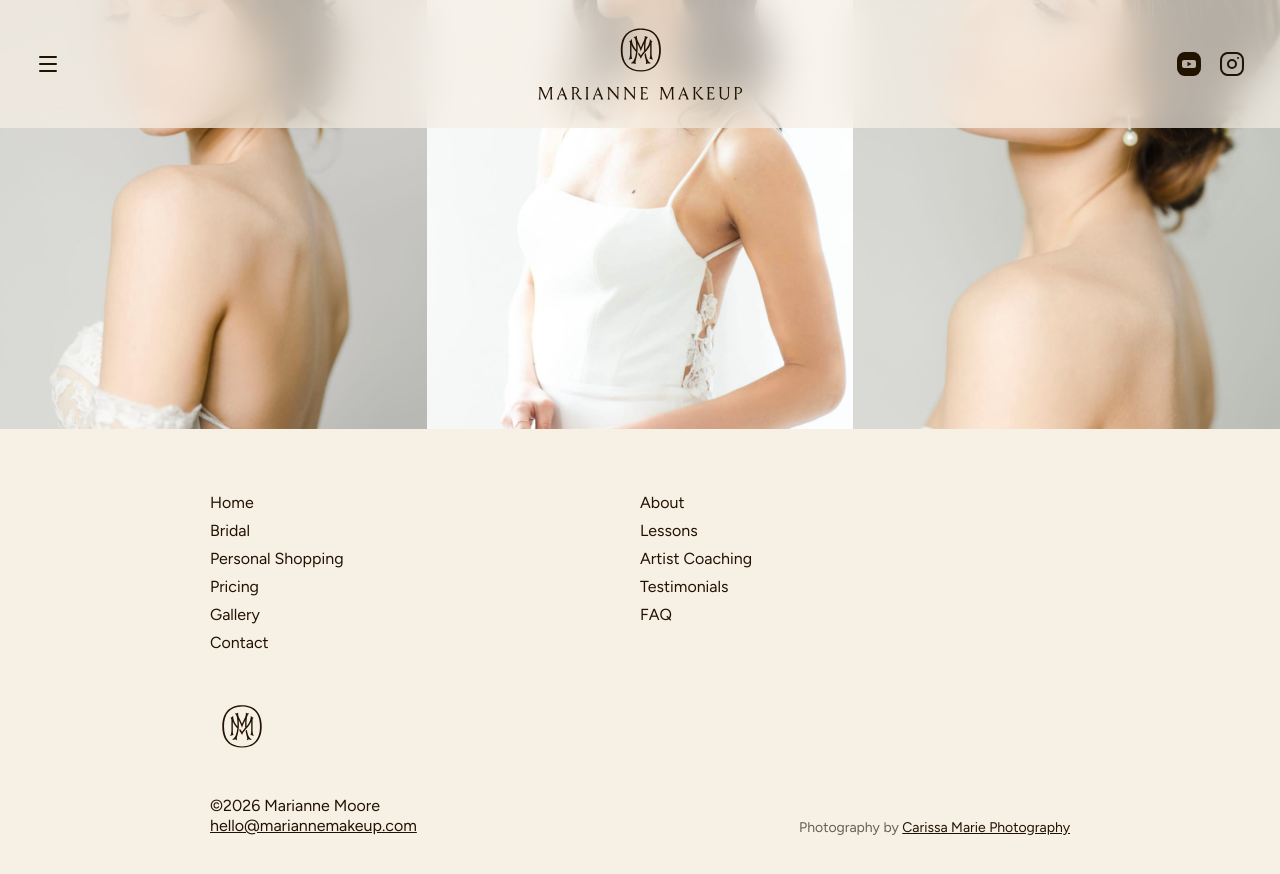
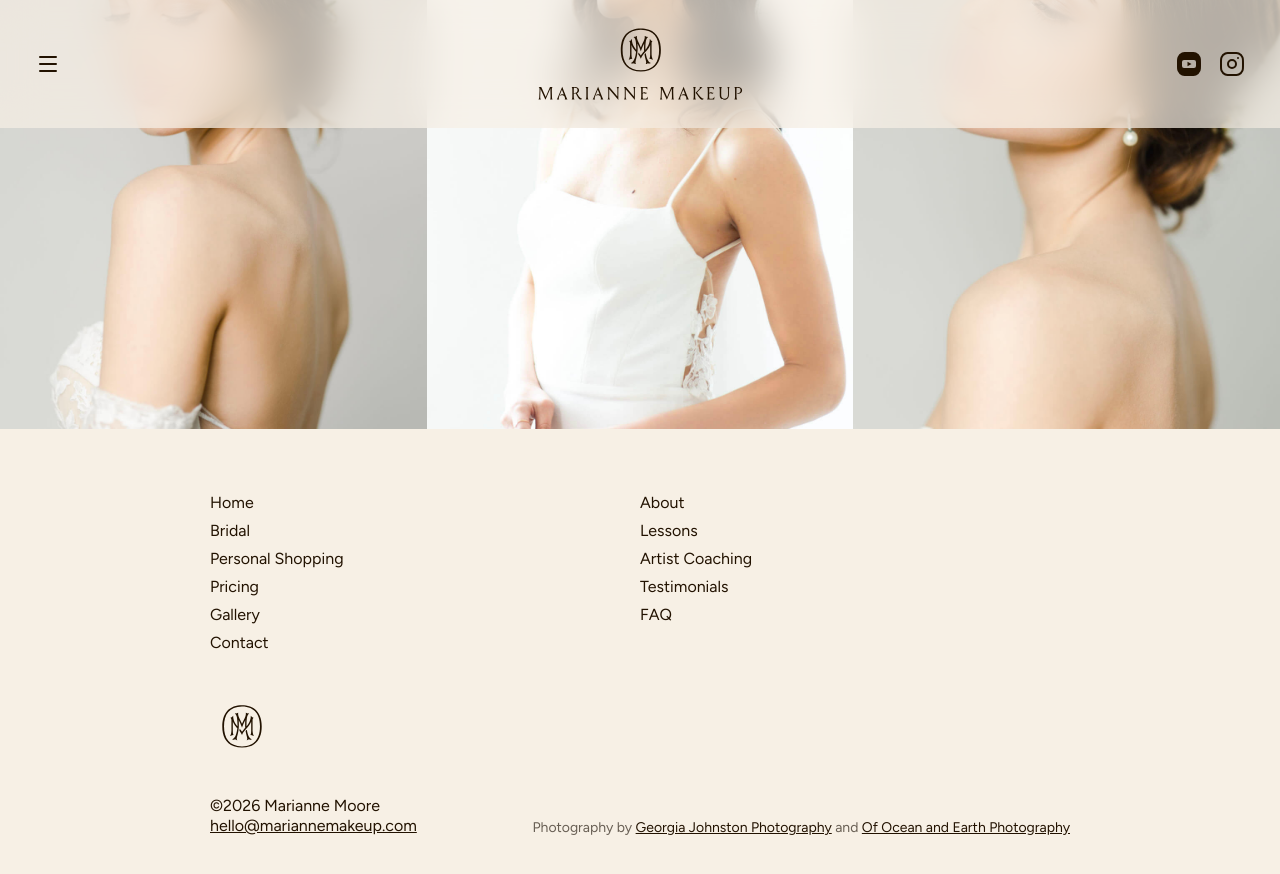
Before and after one commit to mariannemoore/mariannemoore.github.io, a Jekyll site: the page built from bridal.md, in a window 1280 px wide and 900 px high, scrolled down 3374 px. Shown: the top 874 px of the window. Built offline with Jekyll 4.4.1, drawn with Linux system fonts in a browser that asks for light colours.

Commit message:
Show bridal-specific photography credit in footer
Co-Authored-By: Claude Opus 4.7 <noreply@anthropic.com>

```diff
--- a/_includes/footer.html
+++ b/_includes/footer.html
@@ -17,7 +17,11 @@
             </div>
             {% unless page.class == "gallery" %}
             <div class="footer-right" style="text-align: right;">
+                {% if page.class == "bridal" %}
+                <p style="margin: 0; font-size: 0.875em; color: #685F54;">Photography by <a href="https://www.georgiajohnston.com/" target="_blank" rel="noopener">Georgia Johnston Photography</a> and <a href="https://lillyannphotography.com/" target="_blank" rel="noopener">Of Ocean and Earth Photography</a></p>
+                {% else %}
                 <p style="margin: 0; font-size: 0.875em; color: #685F54;">Photography by <a href="https://carissamariephotography.ca/" target="_blank" rel="noopener">Carissa Marie Photography</a></p>
+                {% endif %}
             </div>
             {% endunless %}
         </div>
```
